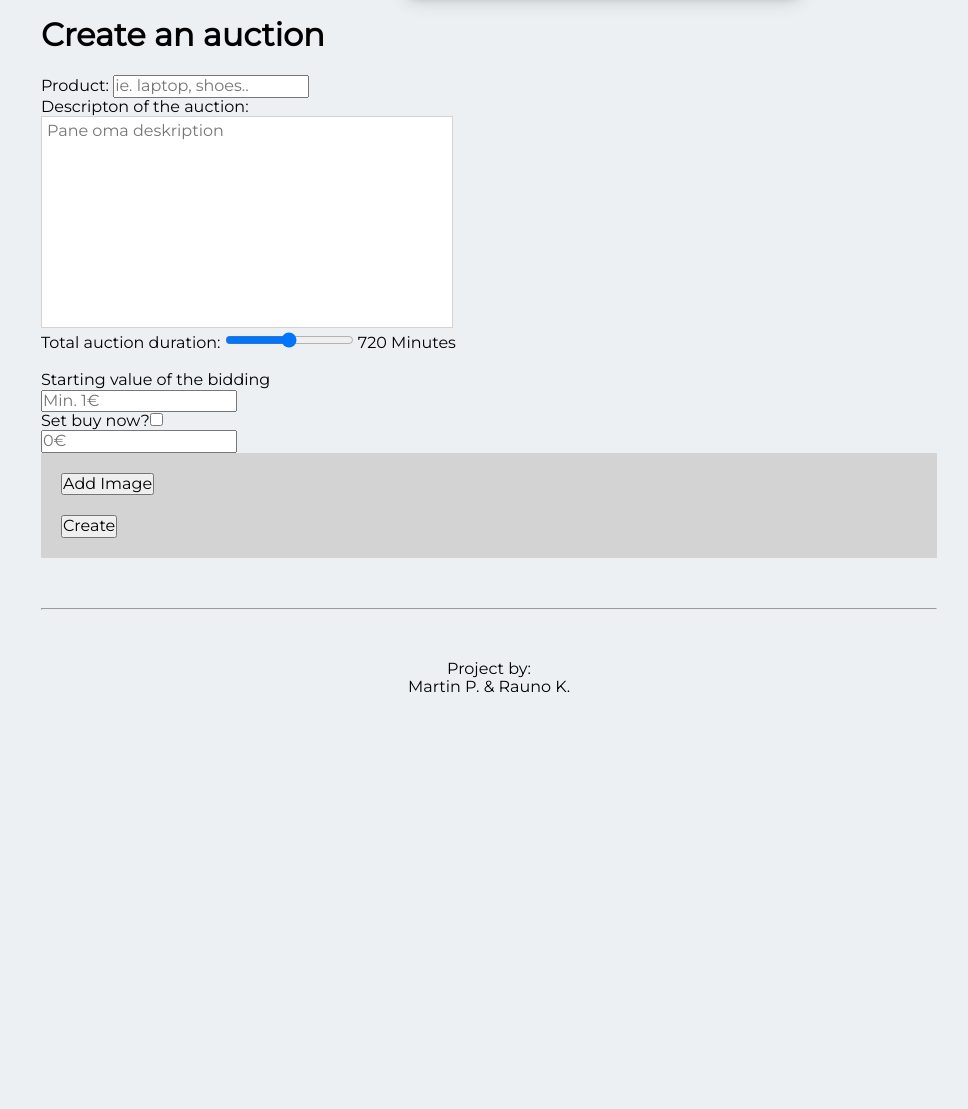
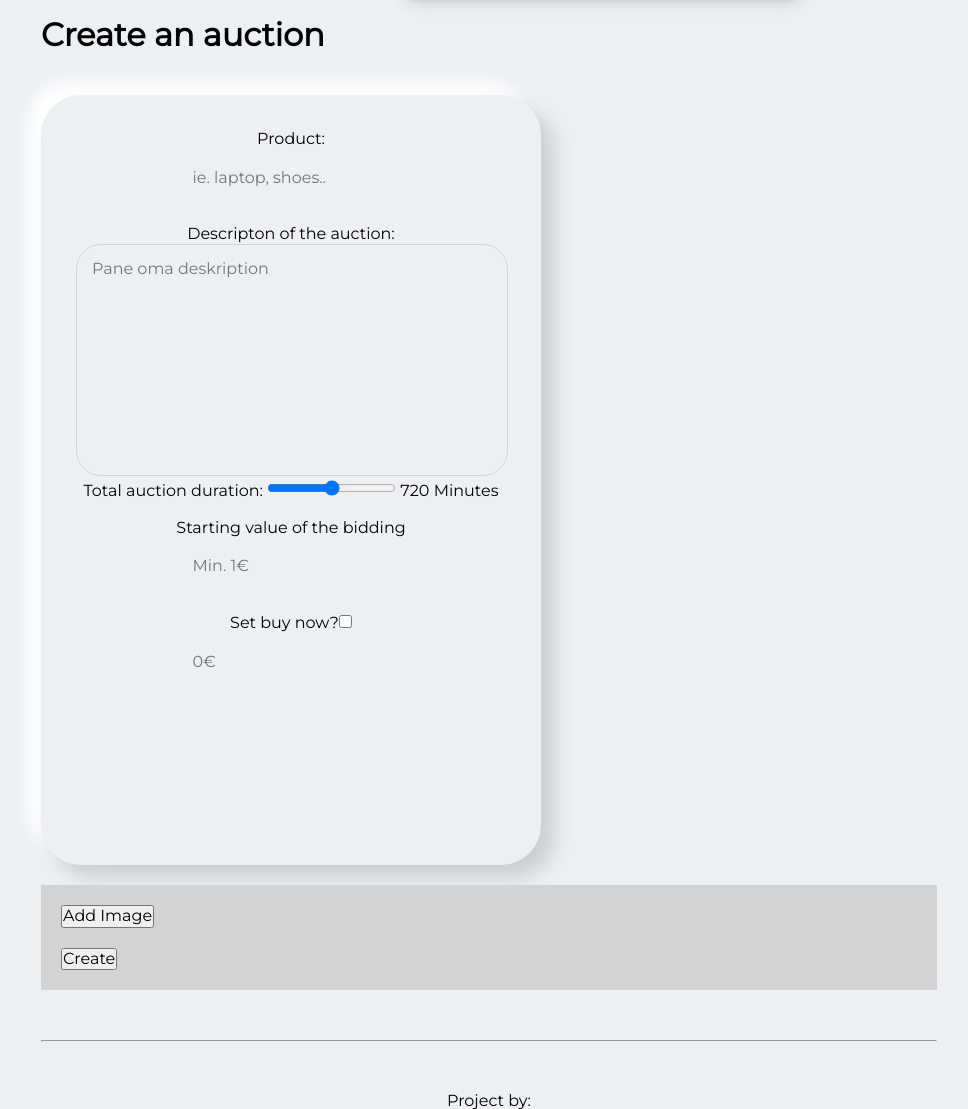
Before and after one commit to fezzzle/django_auction, a Django app: template auction/templates/auction/create.html in a window 1280 px wide. Shown: the part 63-1172 px from the top of the page, without its empty margins (151-1119 px from the left). Before the commit the page ends 756 px from the top, so only its background shows below. Run offline with Django 3.2, Linux system fonts and the light colour scheme; the template is opened without the code that fills it, so the values that code supplies are empty; some libraries are stand-ins or nearby versions.

Commit message:
create beta css

```diff
--- a/auction/static/auction/main.css
+++ b/auction/static/auction/main.css
@@ -717,13 +717,46 @@ textarea {
     height:200px;
     width:400px;
     resize: none;
-    padding: 5px;
+    padding: 15px;
     border: 1px solid lightgrey;
     transition:all 0.5s ease-in-out;
+    background: #ecf0f3;
+    border-radius: 25px;
+}
+
+.create-div {
+    text-align: center;
+    margin-top: 20px;
+    margin-bottom: 20px;
+    width: 430px;
+    height: 700px;
+    padding: 35px;
+    border-radius: 40px;
+    box-shadow: 13px 13px 20px #cbced1,
+                -13px -13px 20px #ffffff;
 }
 
 form {
+    /*padding: 10px;
+    outline:none;
+    background: #ecf0f3;*/
     /*border: 1px solid green;*/
+    width:100%;
+    /*padding: 75px 5px 5px 5px;*/
+}
+
+.create-input {
+}
+
+.create-input input {
+    border: none;
+    outline: none;
+    background: none;
+    color: #555;
+    padding: 20px 10px 20px 5px;
+}
+
+.field-input {
 }
 
 textarea:focus {
--- a/auction/templates/auction/create.html
+++ b/auction/templates/auction/create.html
@@ -11,12 +11,14 @@
     </ul>
     {% endif %}
 </div>
-
+<div class="create-div">
     <form action="{% url 'auction:create' %}" method="POST" enctype="multipart/form-data" class="formal">
         <!-- {% if error_message %}<p class="error"><strong>{{ error_message }}</strong></p>{% endif %} -->
         {% csrf_token %}
         <label for="title">Product:</label>
-    <input type="text" name="title" placeholder="ie. laptop, shoes.." maxlength="100">
+        <div class="create-input">
+            <input type="text" class="field-input" name="title" placeholder="ie. laptop, shoes.." maxlength="100">
+        </div>
         <br>
         <label for="description">Descripton of the auction:</label>
         <br>
@@ -33,21 +35,23 @@
         <br>
         <label for="min_value">Starting value of the bidding</label>
         <br>
-    <input type="number" name="min_value" placeholder="Min. 1€" min="1">
+        <div class="create-input">
+            <input type="number" class="field-input" name="min_value" placeholder="Min. 1€" min="1">
+        </div>
         <br>
         <label for="buy_now">Set buy now?</label><input type="checkbox">
         <br>
-    <input type="number" name="buy_now" placeholder="0€">
+        <div class="create-input">
+            <input type="number" class="field-input" name="buy_now" placeholder="0€">
+        </div>
         <br>
-
+    </form>
+</div>
 <div class="mmm">
-
     <input type="button" name="add_image" id="add_image" value="Add Image">
-
     <div id="images"></div>
     <input type="submit" class="submit_button" name="submit_button" value="Create">
 </div>
-</form>
 
 <script>
     document.getElementById("add_image").onclick = function(e) {
```
Lines whose indentation alone changed are shown as unchanged.
